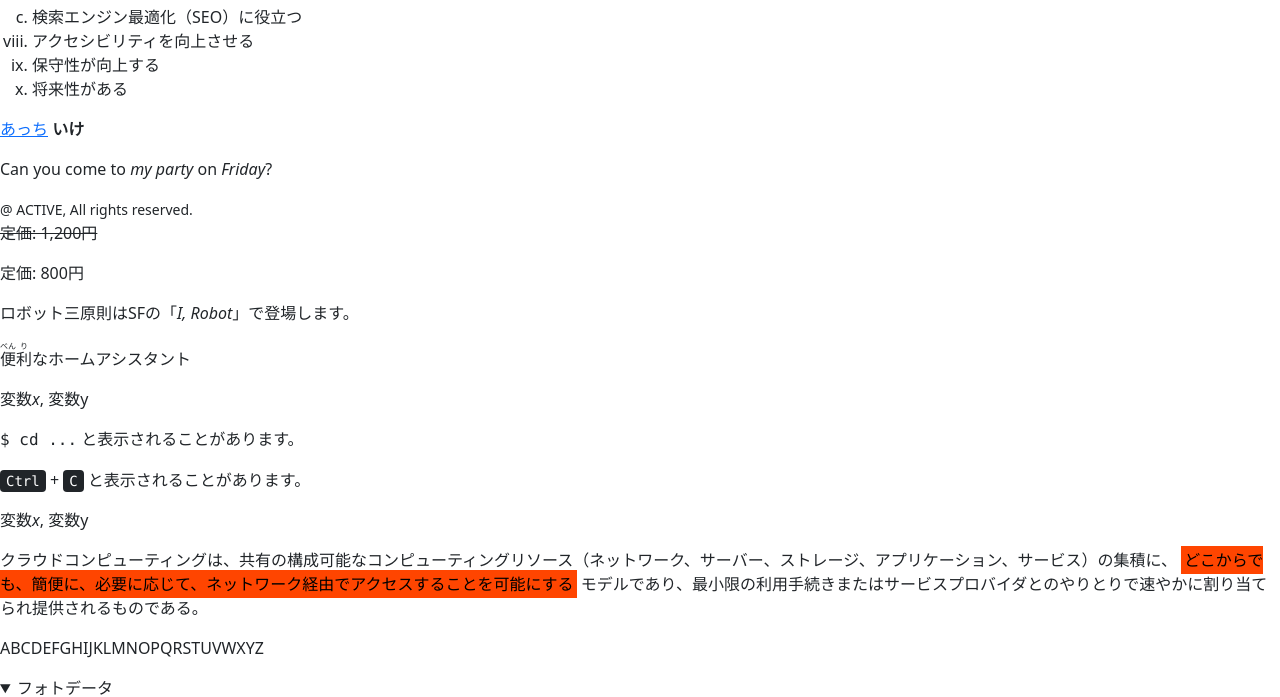
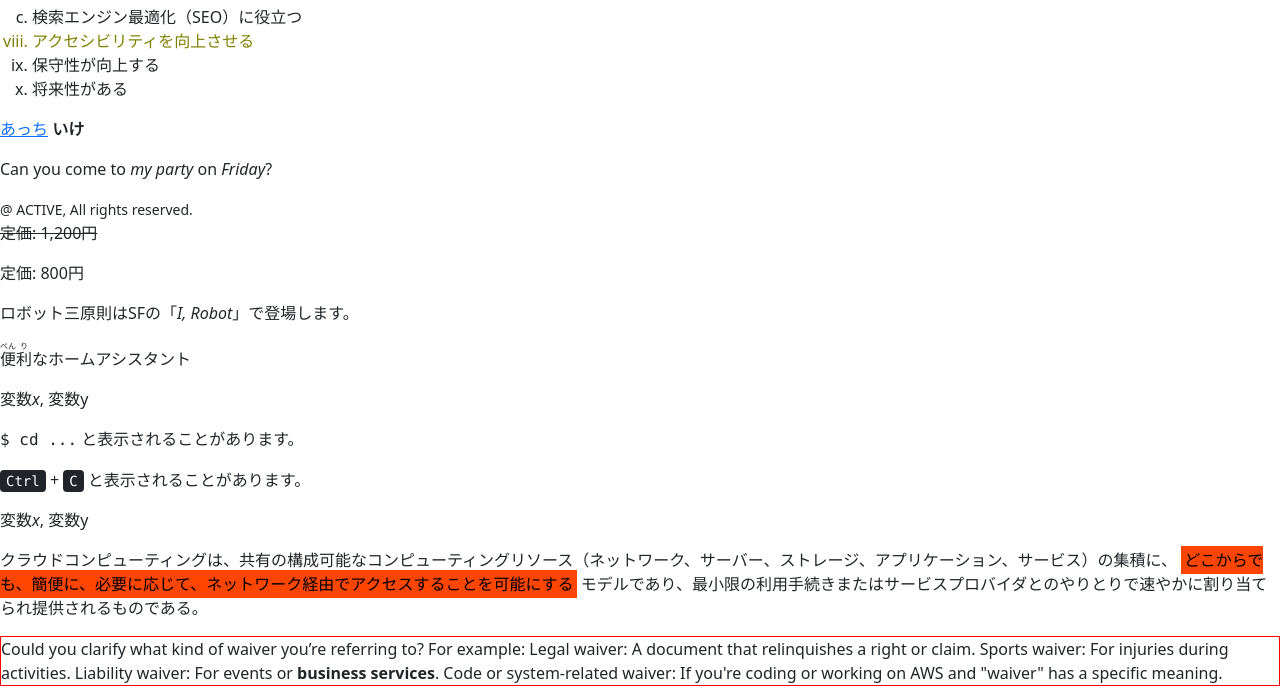
Before and after one commit to nishio-n0522/relearning_web-frontend, a website: page html_css/dist/index.html in a window 1280 px wide. Shown: the part 296-993 px from the top of the page. Drawn offline with nearby package versions, Linux system fonts and the light colour scheme.

Commit message:
move to desktop

```diff
--- a/html_css/dist/index.css
+++ b/html_css/dist/index.css
@@ -3,3 +3,19 @@
 h1 {
   color: orange;
 }
+
+li:nth-of-type(2) {
+  color: olive;
+}
+
+:lang(en) {
+  border: solid 1px red;
+}
+
+#test-var:target {
+  background-color: yellow;
+}
+
+::selection {
+  background-color: aqua;
+}
--- a/html_css/dist/index.html
+++ b/html_css/dist/index.html
@@ -36,7 +36,7 @@
         <ul>
           <li><a href="#">ホーム</a></li>
           <li><a href="#">製品</a></li>
-          <li><a href="#">サービス</a></li>
+          <li><a href="#service">サービス</a></li>
           <li><a href="#">ホーム</a></li>
         </ul>
       </nav>
@@ -57,7 +57,7 @@
           <li>将来性がある</li>
         </ol>
       </section>
-      <section class="test">
+      <section class="test" id="service">
         <p>
           <a href="http://google.co.jp/" target="_blank" download>あっち</a>
           <strong>いけ</strong>
@@ -82,7 +82,7 @@
           <kbd>Ctrl</kbd> + <kbd>C</kbd>
           と表示されることがあります。
         </p>
-        <p>変数<var>x</var>, 変数y</p>
+        <p id="test-var">変数<var>x</var>, 変数y</p>
         <blockquote>
           <p contenteditable="true">
             クラウドコンピューティングは、共有の構成可能なコンピューティングリソース（ネットワーク、サーバー、ストレージ、アプリケーション、サービス）の集積に、
@@ -90,6 +90,14 @@
               >どこからでも、簡便に、必要に応じて、ネットワーク経由でアクセスすることを可能にする</mark
             >
             モデルであり、最小限の利用手続きまたはサービスプロバイダとのやりとりで速やかに割り当てられ提供されるものである。
+          </p>
+          <p lang="en">
+            Could you clarify what kind of waiver you’re referring to? For
+            example: Legal waiver: A document that relinquishes a right or
+            claim. Sports waiver: For injuries during activities. Liability
+            waiver: For events or <strong lang="ja">business services</strong>.
+            Code or system-related waiver: If you're coding or working on AWS
+            and "waiver" has a specific meaning.
           </p>
         </blockquote>
         <p>ABCDEFGHIJKL<wbr />MNOPQRS<wbr />TUVWXYZ</p>
```
